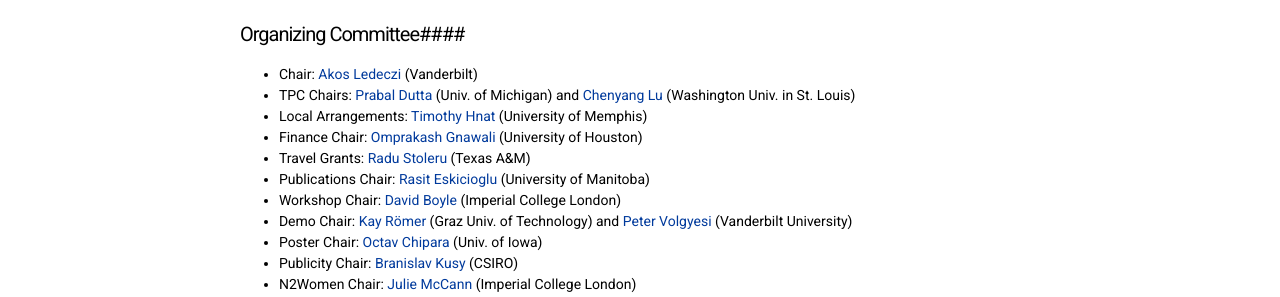
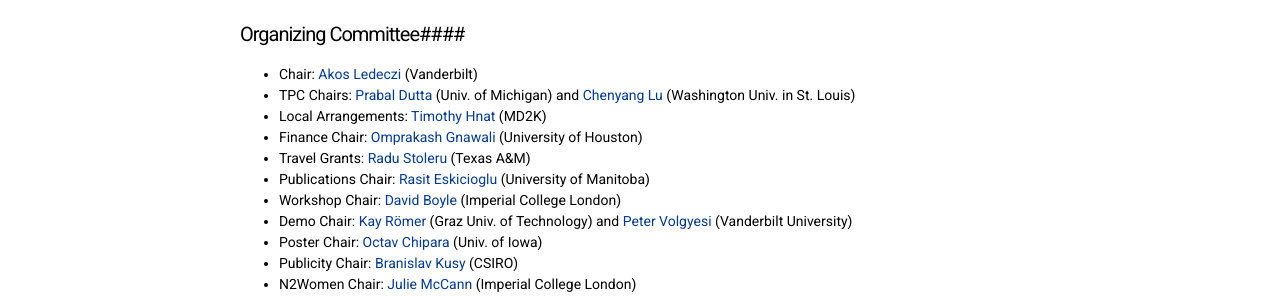
Before and after one commit to rfdickerson/acm-sensys2014-website, a Jekyll site: the page built from people.md, in a window 1280 px wide. Shown: the part 218-515 px from the top of the page. Built offline with Jekyll 4.4.1, drawn with Linux system fonts in a browser that asks for light colours.

Commit message:
changed tim affiliation

```diff
--- a/people.md
+++ b/people.md
@@ -8,7 +8,7 @@ permalink: /people/
 
 + Chair: [Akos Ledeczi](http://www.isis.vanderbilt.edu/akos/) (Vanderbilt)
 + TPC Chairs: [Prabal Dutta](http://web.eecs.umich.edu/~prabal/) (Univ. of Michigan) and [Chenyang Lu](http://www.cs.wustl.edu/~lu/) (Washington Univ. in St. Louis)
-+ Local Arrangements: [Timothy Hnat](http://www.cs.memphis.edu/~hnat/) (University of Memphis)
++ Local Arrangements: [Timothy Hnat](http://www.cs.memphis.edu/~hnat/) (MD2K)
 + Finance Chair: [Omprakash Gnawali](http://www2.cs.uh.edu/~gnawali/) (University of Houston)
 + Travel Grants: [Radu Stoleru](http://faculty.cs.tamu.edu/stoleru/) (Texas A&M)
 + Publications Chair: [Rasit Eskicioglu](http://www.cs.umanitoba.ca/~rasit/) (University of Manitoba)
```
Also changed, not shown: program.md (+1 -1 lines).
